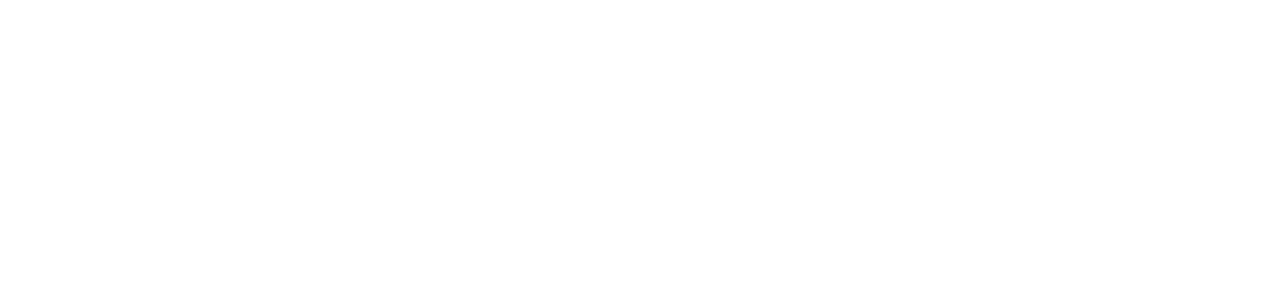
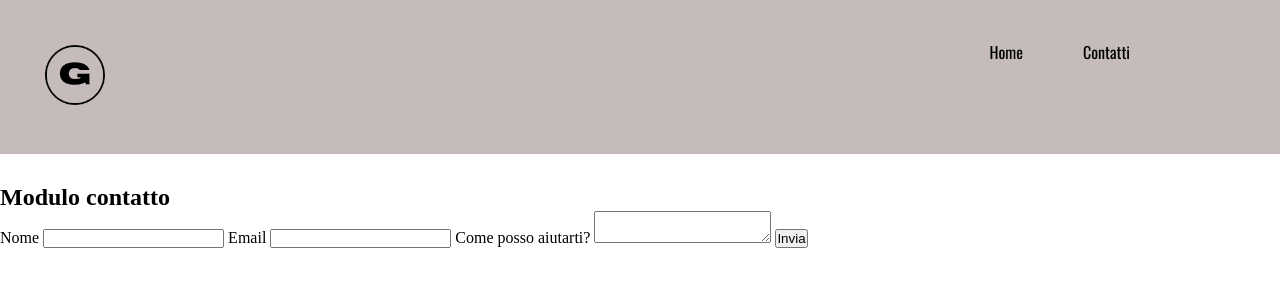
Before and after one commit to giacomomontepino/ilmiosito, a plain HTML site: page contact.html in a window 1280 px wide. Drawn offline with nearby package versions, Linux system fonts and the light colour scheme.

Commit message:
ho creato un modulo contatti e l'ho collegato alla mia mail

```diff
--- a/contact.html
+++ b/contact.html
@@ -0,0 +1,70 @@
+<!DOCTYPE html>
+<html lang="en">
+
+<head>
+    <meta charset="UTF-8">
+    <meta name="viewport" content="width=device-width, initial-scale=1.0">
+    <link rel="stylesheet" href="/css/stylecontact.css">
+    <link rel="preconnect" href="https://fonts.googleapis.com">
+    <link rel="preconnect" href="https://fonts.gstatic.com" crossorigin>
+    <link href="https://fonts.googleapis.com/css2?family=Oswald:wght@200..700&display=swap" rel="stylesheet">
+    <title>contact</title>
+    <script src="/javscript/script.js" type="text/javascript"></script>
+    <script type="text/javascript" src="https://cdn.jsdelivr.net/npm/@emailjs/browser@4/dist/email.min.js">
+    </script>
+    <script type="text/javascript">
+    (function() {
+        emailjs.init({
+          publicKey: "54RqOx56nFMDevl00",
+        });
+    })();
+    </script>
+    <script type="text/javascript">
+        window.onload = function () {
+            document.getElementById('contact-form').addEventListener('submit', function (event) {
+                event.preventDefault();
+                // these IDs from the previous steps
+                emailjs.sendForm('contact_service', 'contact_form', this)
+                    .then(() => {
+                        console.log('SUCCESS!');
+                    }, (error) => {
+                        console.log('FAILED...', error);
+                    });
+            });
+        }
+    </script>
+</head>
+
+<body>
+    <header>
+        <div class="navi">
+            <a href="index.html"><img src="/img/logo.png" alt="iniziale del mio nome" width="150px" height="150px"></a>
+            <div class="menu">
+                <ul>
+                    <a href="index.html">
+                        <li>Home</li>
+                    </a>
+                    <a href="contact.html">
+                        <li>Contatti</li>
+                    </a>
+                </ul>
+            </div>
+        </div>
+    </header>
+    <section>
+        <div class="container">
+            <h1>Modulo contatto</h1>
+            <form action="" method="post">
+                <label for="name">Nome</label>
+                <input type="text" id="name" name="name" required>
+                <label for="email">Email</label>
+                <input type="email" id="email" name="email" required>
+                <label for="message">Come posso aiutarti?</label>
+                <textarea id="message" name="message" required></textarea>
+                <button onclick="sendmail()" type="button">Invia</button>
+            </form>
+        </div>
+    </section>
+</body>
+
+</html>
--- a/css/style.css
+++ b/css/style.css
@@ -230,6 +230,7 @@ section .container3 .service span {
     font-weight: 500;
     cursor: pointer;
     margin-top: 10px;
+    padding: 10px;
 }
 .projects{
     display: flex;
@@ -276,7 +277,7 @@ footer .container5 .footercontact{
 }
 footer .container5 .footercontact .btfooter{
     font-family: oswald;
-    font-size: 25px;
+    font-size: 20px;
     border-radius: 13px;
     background-color: rgb(234, 234, 17);
     font-weight: 500;
--- /dev/null
+++ b/css/stylecontact.css
@@ -0,0 +1,36 @@
+*{
+    margin: 0;
+    padding: 0;
+}
+
+header .navi {
+    display: flex;
+    justify-content: space-between;
+    padding: 0 150px 0 0;
+    background-color: rgb(197, 187, 187);
+    margin-bottom: 30px;
+}
+
+header .navi .menu ul {
+    display: flex;
+    padding-top: 40px;
+    font-family: oswald;
+}
+
+header .navi .menu li {
+    list-style: none;
+    color: black;
+    margin-left: 30px;
+    width: auto;
+    height: auto;
+}
+
+header .navi .menu a {
+    text-decoration: none;
+    margin-left: 30px;
+}
+
+header .navi .menu a:hover {
+    color: rgb(234, 234, 17);
+    background-color: rgb(234, 234, 17);
+}
--- /dev/null
+++ b/javscript/script.js
@@ -0,0 +1,10 @@
+function sendmail(){
+    var params={
+        name : document.getElementById("name").value,
+        email : document.getElementById("email").value,
+        message : document.getElementById("message").value,
+    }
+    emailjs.send("service_nqha693", "contact_form", params).then(function(res){
+        alert("Email inviata"+ res.status);
+    })
+}
```
